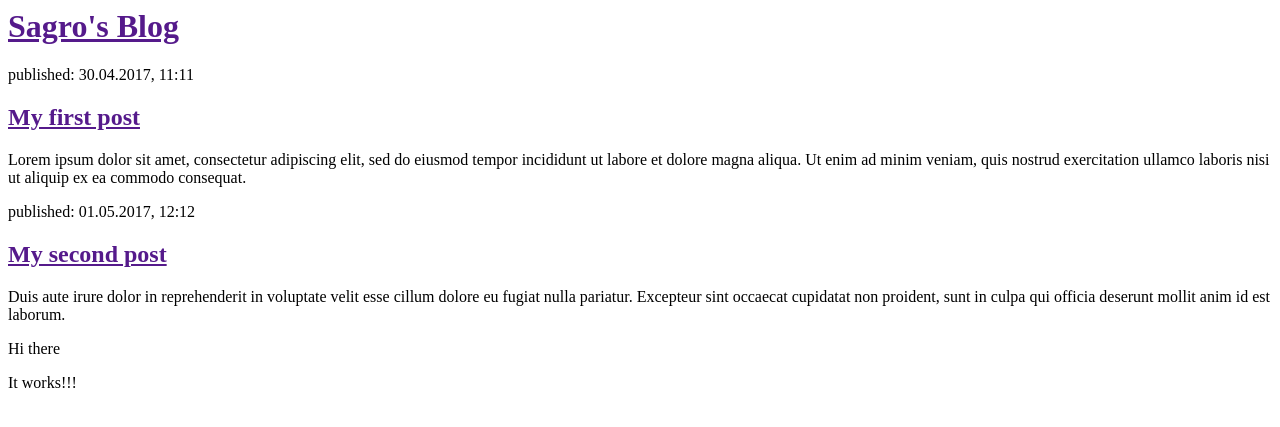
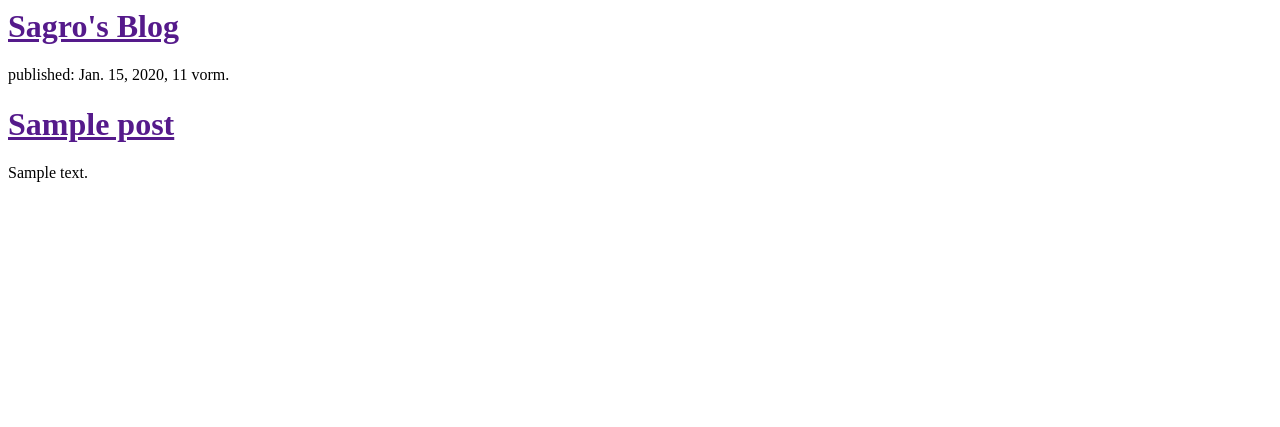
Before and after one commit to sagrotan17/my-first-blog, a Django app: template blog/templates/blog/post_list.html in a window 1280 px wide. Shown: the top 427 px of the page. Run offline with Django 3.2, Linux system fonts and the light colour scheme; the template is opened without the code that fills it: values that come from a table or form of the project are taken from there, others are empty; tables that the repository leaves empty hold one stand-in row (values such as "Sample post").

Commit message:
Modified templates to display postf from database

```diff
--- a/blog/templates/blog/post_list.html
+++ b/blog/templates/blog/post_list.html
@@ -7,22 +7,13 @@
             <h1><a href="">Sagro's Blog</a></h1>
         </div>
 
+        {% for post in posts %}
         <div>
-            <p>published: 30.04.2017, 11:11</p>
-            <h2><a href=""">My first post</a></h2>
-            <p>Lorem ipsum dolor sit amet, consectetur adipiscing elit, sed do eiusmod tempor incididunt ut labore et
-                dolore magna aliqua. Ut enim ad minim veniam, quis nostrud exercitation ullamco laboris nisi ut aliquip
-                ex ea commodo consequat.</p>
+            <p>published: {{ post.published_date }}</p>
+            <h1><a href="">{{ post.title }}</a></h1>
+            <p>{{ post.text | linebreaksbr }}</p>
         </div>
+        {% endfor %}
 
-        <div>
-            <p>published: 01.05.2017, 12:12</p>
-            <h2><a href="">My second post</a></h2>
-            <p>Duis aute irure dolor in reprehenderit in voluptate velit esse cillum dolore eu fugiat nulla pariatur.
-                Excepteur sint occaecat cupidatat non proident, sunt in culpa qui officia deserunt mollit anim id est
-                laborum.</p>
-        </div>
-        <p>Hi there</p>
-        <p>It works!!!</p>
     </body>
 </html>
--- a/blog/views.py
+++ b/blog/views.py
@@ -1,6 +1,8 @@
 from django.shortcuts import render
-
+from django.utils import timezone
+from .models import Post
 # Create your views here.
 
 def post_list(request):
-    return render(request, 'blog/post_list.html', {})
+    posts = Post.objects.filter(published_date__lte=timezone.now()).order_by('published_date')
+    return render(request, 'blog/post_list.html', {'posts': posts})
```
Also changed, not shown: djangogirls/wsgi.py (added, +16 -0 lines).
